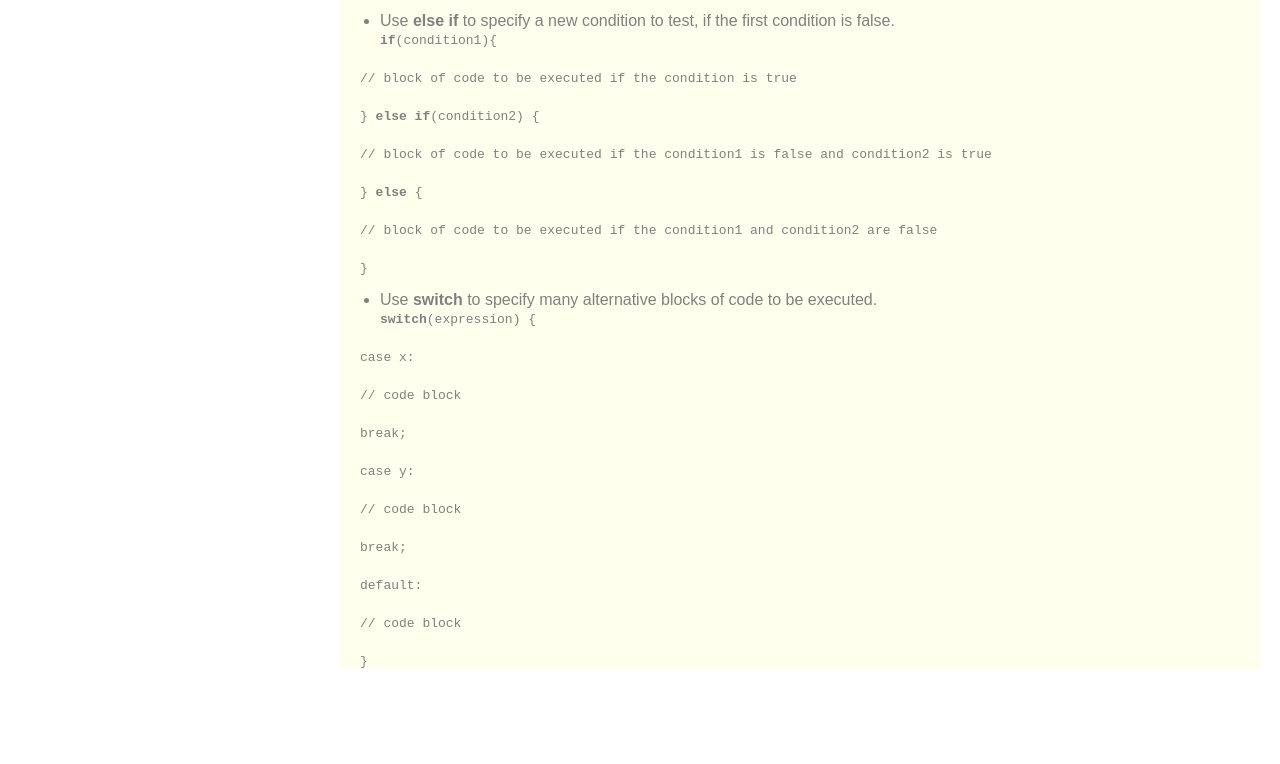
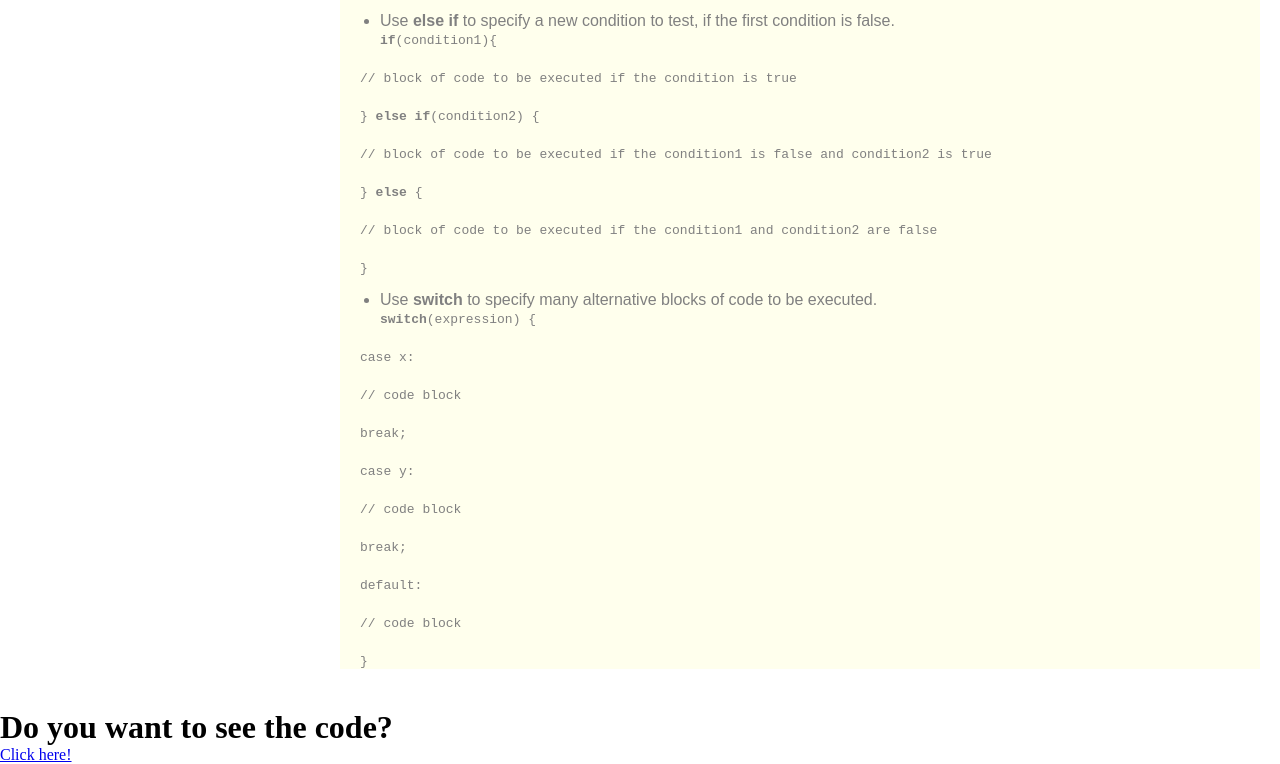
Before and after one commit to jopiatomas/technical-documentation-page, a plain HTML site: page index.html in a window 1280 px wide. Shown: the part 2278-3042 px from the top of the page. Before the commit the page ends 2987 px from the top, so only its background shows below. Drawn offline with Linux system fonts and the light colour scheme.

Commit message:
Adding footer

```diff
--- a/index.html
+++ b/index.html
@@ -5,7 +5,7 @@
         <meta charset="UTF-8">
         <meta http-equiv="X-UA-Compatible" content="IE=edge">
         <meta name="viewport" content="width=device-width, initial-scale=1.0">
-        <title>Technical Documentation Page</title>
+        <title>Techincal Documentation Page</title>
     </head>
     <main id="main-doc">
         <nav id="navbar">
@@ -106,5 +106,9 @@
         </section>
         </div>
     </main>
+    <footer>
+        <h1>Do you want to see the code?</h1>
+        <a href="https://github.com/jopiatomas/technical-documentation-page" target="_blank">Click here!</a>
+    </footer>
 </body>
 </html>
```
